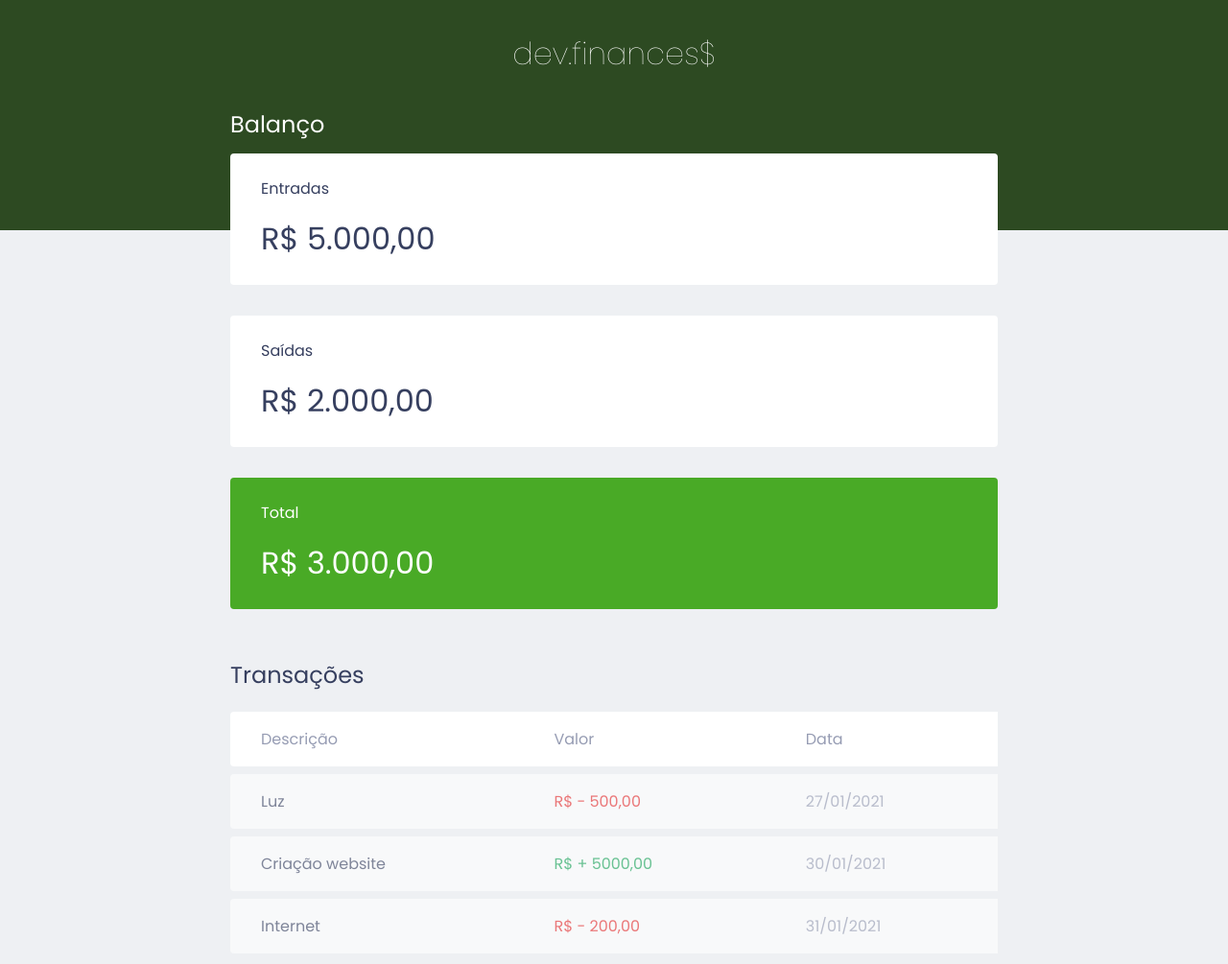
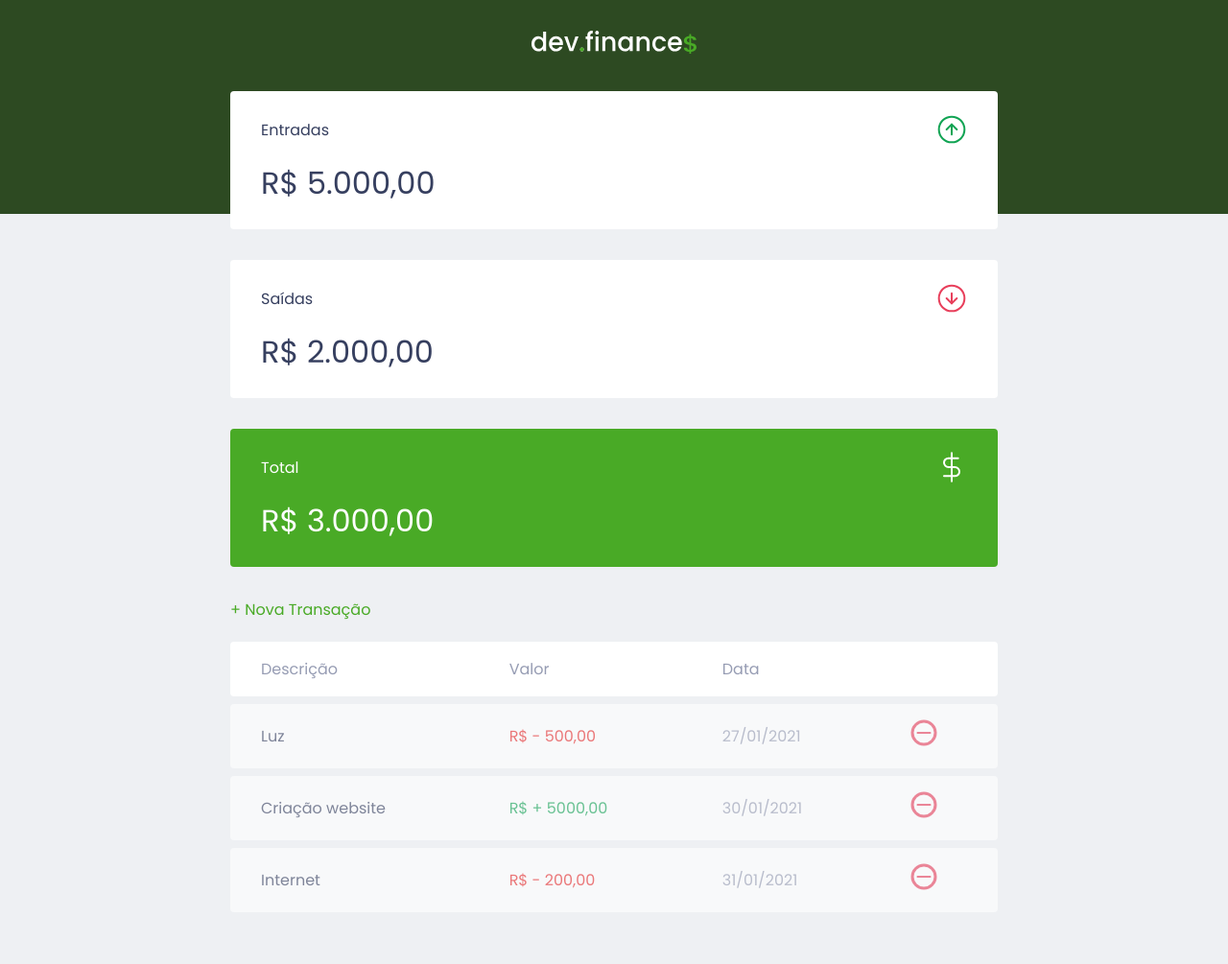
Before and after one commit to rodrigoleitesouza/Discover-Rocketseat, a plain HTML site: page Maratona_01-dev-finances/index.html in a window 1280 px wide. Shown: the top 1005 px of the page at 96% size. Drawn offline with Linux system fonts and the light colour scheme.

Commit message:
Add files via upload

```diff
--- a/Maratona_01-dev-finances/index.html
+++ b/Maratona_01-dev-finances/index.html
@@ -19,37 +19,50 @@
 <body>
 
     <header>
-        <h1 id="logo">dev.finances$</h1>
+        <img src="./assets/logo.svg" alt="Logo Dev-Finances">
     </header>
 
     <main class="container">
         <section id="balance">
-            <h2>Balanço</h2>
+            <h2 class="sr-only">Balanço</h2>
 
             <div class="card">
-                <h3>Entradas</h3>
+                <h3>
+                    <span>Entradas</span>
+                    <img src="./assets/income.svg" alt="Imagem de entradas">
+                </h3>
                 <p>R$ 5.000,00</p>
             </div>
 
             <div class="card">
-                <h3>Saídas</h3>
+                <h3>
+                    <span>Saídas</span>
+                    <img src="./assets/expense.svg" alt="Imagem de saídas">
+                </h3>
                 <p>R$ 2.000,00</p>
             </div>
 
             <div class="card total">
-                <h3>Total</h3>
+                <h3>
+                    <span>Total</span>
+                    <img src="./assets/total.svg" alt="Imagem do total">
+                </h3>
                 <p>R$ 3.000,00</p>
             </div>
         </section>
 
         <section id="transaction">
-            <h2>Transações</h2>
+            <h2 class="sr-only">Transações</h2>
+
+            <a href="#" class="button new">+ Nova Transação</a>
+
             <table id="data-table">
                 <thead>
                     <tr>
                         <th>Descrição</th>
                         <th>Valor</th>
                         <th>Data</th>
+                        <th></th>
                     </tr>
                 </thead>
                 <tbody>
@@ -57,16 +70,25 @@
                         <td class="description">Luz</td>
                         <td class="expense">R$ - 500,00</td>
                         <td class="date">27/01/2021</td>
+                        <td>
+                            <img src="./assets/minus.svg" alt="Remover transação">
+                        </td>
                     </tr>
                     <tr>
                         <td class="description">Criação website</td>
                         <td class="income">R$ + 5000,00</td>
                         <td class="date">30/01/2021</td>
+                        <td>
+                            <img src="./assets/minus.svg" alt="Remover transação">
+                        </td>
                     </tr>
                     <tr>
                         <td class="description">Internet</td>
                         <td class="expense">R$ - 200,00</td>
                         <td class="date">31/01/2021</td>
+                        <td>
+                            <img src="./assets/minus.svg" alt="Remover transação">
+                        </td>
                     </tr>
                 </tbody>
             </table>
--- a/Maratona_01-dev-finances/style.css
+++ b/Maratona_01-dev-finances/style.css
@@ -13,6 +13,18 @@ body {
     font-family: "Poppins", "sans-serif";
 }
 
+.sr-only {
+    position: absolute;
+    width: 1px;
+    height: 1px;
+    padding: 0;
+    margin: -1px;
+    overflow: hidden;
+    clip: rect(0, 0, 0, 0);
+    white-space: nowrap;
+    border-width: 0;
+}
+
 .container {
     width: min(90vw, 800px);
     margin: auto;
@@ -24,6 +36,21 @@ h2 {
     color: var(--dark-blue);
     font-weight: normal;
 }
+
+a {
+    color: #49aa26;
+    text-decoration: none;
+}
+
+a:hover {
+    color: #3dd705;
+}
+
+.button.new {
+    display: inline-block;
+    margin-bottom: .8rem;
+}
+
 
 header {
     background: #2D4A22;
@@ -56,6 +83,9 @@ header {
 .card h3 {
     font-weight: normal;
     font-size: 1rem;
+    display: flex;
+    align-items: center;
+    justify-content: space-between;
 }
 
 .card p {
@@ -78,6 +108,11 @@ header {
 table thead tr th:first-child,
 table tbody tr td:first-child {
     border-radius: 0.25rem 0 0 0.25rem;
+}
+
+table thead tr th:last-child,
+table tbody tr td:last-child {
+    border-radius: 0 0.25rem 0.25rem 0;
 }
 
 table thead th {
--- a/Maratona_01-dev-finances/time-control.txt
+++ b/Maratona_01-dev-finances/time-control.txt
@@ -3,6 +3,6 @@
 -------- CONTROLE DE TEMPO! ----------
 --------------------------------------
 
-Inicar o vídeo 02 do zero!
+Estou no vídeo 02 no tempo de 1:37:30!
 
 --------------------------------------
```
Also changed, not shown: Maratona_01-dev-finances/assets/expense.svg (added), Maratona_01-dev-finances/assets/income.svg (added), Maratona_01-dev-finances/assets/logo.svg (added), Maratona_01-dev-finances/assets/minus.svg (added), Maratona_01-dev-finances/assets/plus.svg (added), Maratona_01-dev-finances/assets/total.svg (added).
